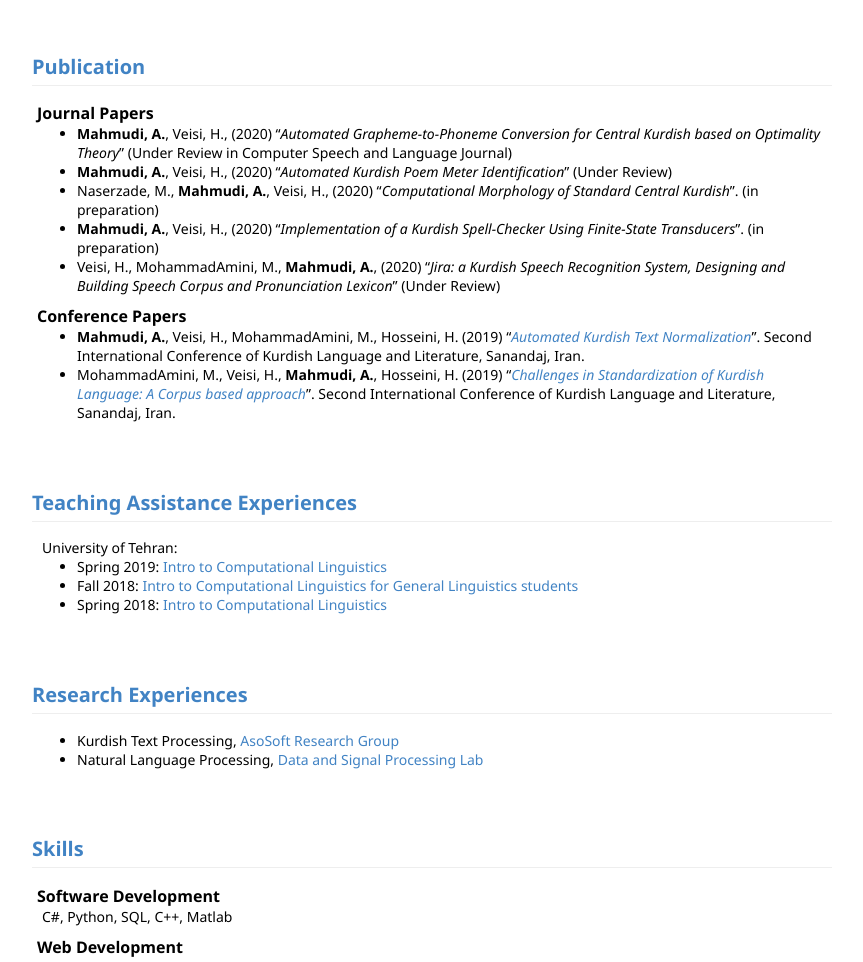
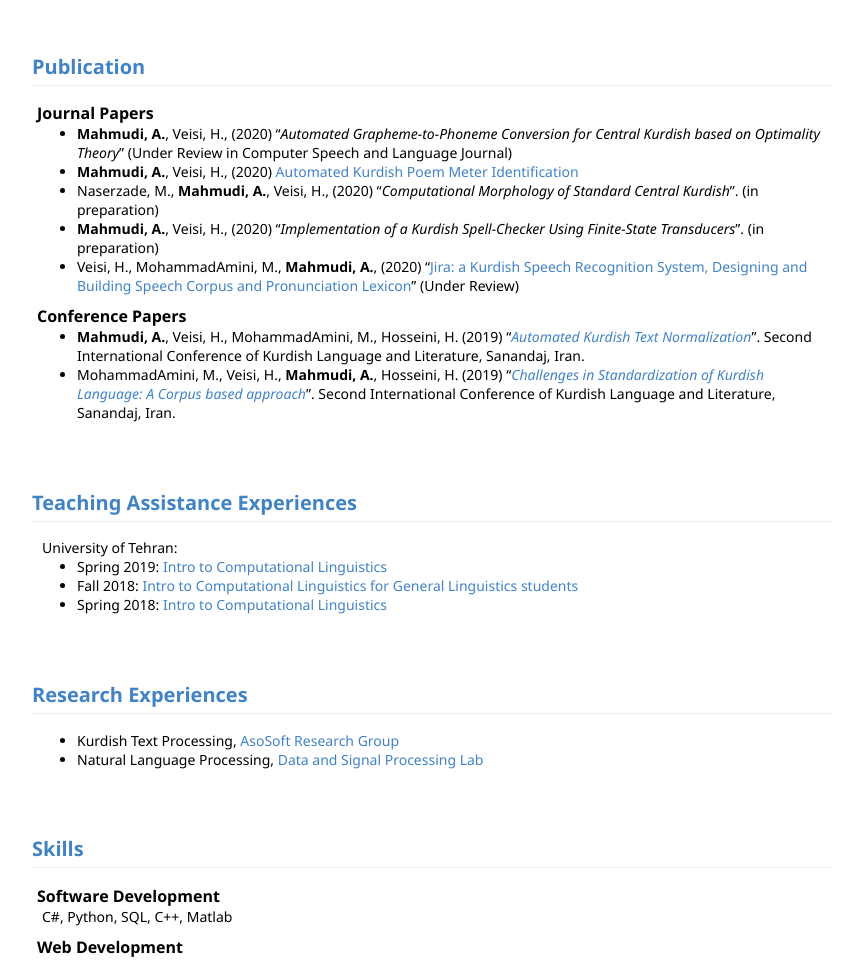
Before and after one commit to aso-mehmudi/aso-mehmudi.github.io, a plain HTML site: page index.html in a window 1280 px wide. Shown: the part 1236-2198 px from the top of the page, without its empty margins (208-1071 px from the left). Drawn offline with nearby package versions, Linux system fonts and the light colour scheme.

Commit message:
Update index.html

```diff
--- a/index.html
+++ b/index.html
@@ -85,10 +85,10 @@
 <h3>Journal Papers</h3>
 <ul>
 	<li><b>Mahmudi, A.</b>, Veisi, H., (2020) “<i>Automated Grapheme-to-Phoneme Conversion for Central Kurdish based on Optimality Theory</i>” (Under Review in Computer Speech and Language Journal)</li>
-	<li><b>Mahmudi, A.</b>, Veisi, H., (2020) “<i>Automated Kurdish Poem Meter Identification</i>” (Under Review)</li>
+	<li><b>Mahmudi, A.</b>, Veisi, H., (2020) <a href="https://arxiv.org/pdf/2102.12109">Automated Kurdish Poem Meter Identification</a></li>
 	<li>Naserzade, M., <b>Mahmudi, A.</b>, Veisi, H., (2020) “<i>Computational Morphology of Standard Central Kurdish</i>”. (in preparation)</li>
 	<li><b>Mahmudi, A.</b>, Veisi, H., (2020) “<i>Implementation of a Kurdish Spell-Checker Using Finite-State Transducers</i>”. (in preparation)</li>
-	<li>Veisi, H., MohammadAmini, M., <b>Mahmudi, A.</b>, (2020) “<i>Jira: a Kurdish Speech Recognition System, Designing and Building Speech Corpus and Pronunciation Lexicon</i>” (Under Review)</li>
+	<li>Veisi, H., MohammadAmini, M., <b>Mahmudi, A.</b>, (2020) “<a href="https://arxiv.org/pdf/2102.07412">Jira: a Kurdish Speech Recognition System, Designing and Building Speech Corpus and Pronunciation Lexicon</a>” (Under Review)</li>
 </ul>
 <h3>Conference Papers</h3>
 <ul>
```
